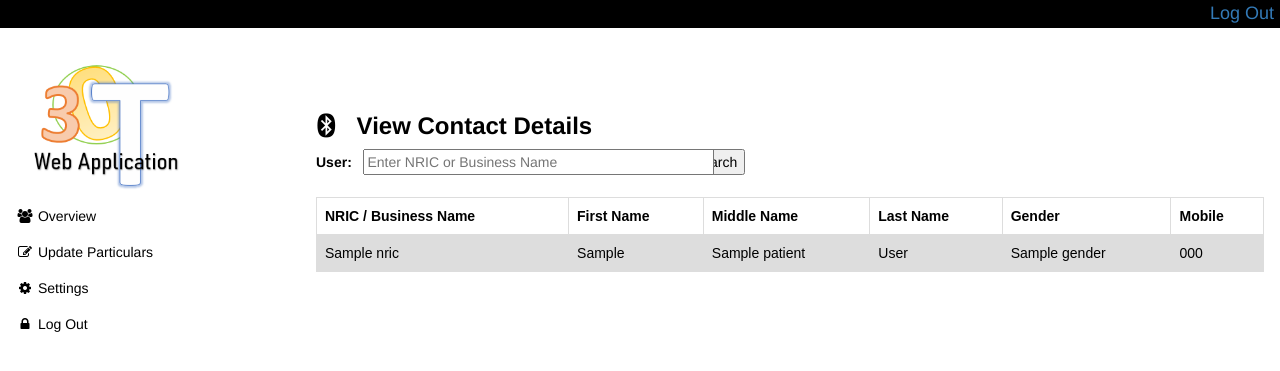
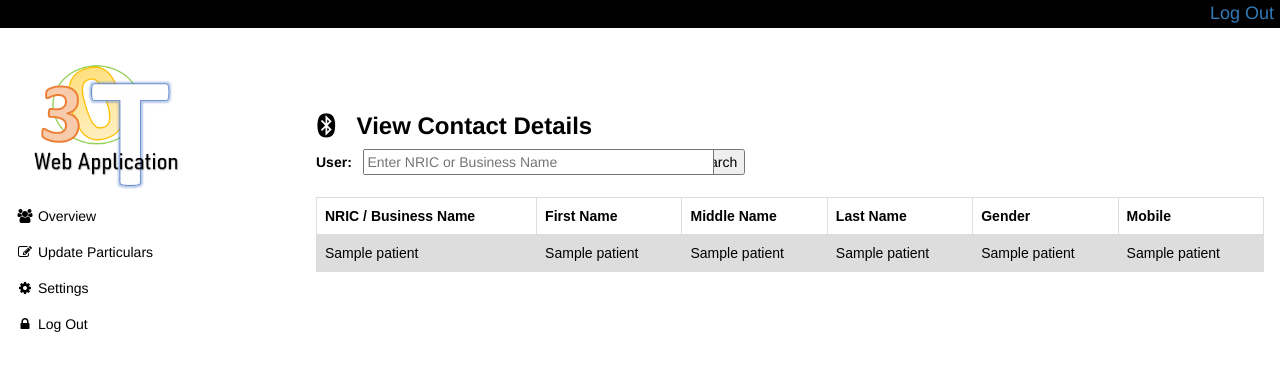
Before and after one commit to clement-koh/Covid-19-Contact-Tracing-Web-Application, a Python web app: template app/templates/healthStaff_viewUserDetails.html in a window 1280 px wide. Shown: the top 371 px of the page. Run offline with Jinja, Linux system fonts and the light colour scheme; the template is opened without the code that fills it: most values are stand-ins (such as "Sample title", 1, 10 or a date in 2020); some libraries are stand-ins or nearby versions.

Commit message:
Updated Template to suit boundary data

```diff
--- a/app/templates/healthStaff_viewUserDetails.html
+++ b/app/templates/healthStaff_viewUserDetails.html
@@ -27,7 +27,7 @@
 		<form action="/view_patient_details" autocomplete="off" method="POST">
 			<label for="user">User: &nbsp;</label>
 			<div class="autocomplete" style="width:302px;">
-				<input id="user" type="text" name="user" size="40" placeholder="Enter NRIC or Business Name" required>
+				<input id="user" type="text" name="user" size="40" placeholder="Enter NRIC or Business Name">
 			</div>
 			&nbsp; &nbsp;
 
@@ -35,6 +35,7 @@
 			<br><br>
 		</form>
 
+		{% if patientDetails %}
 			<table id="records">
 				<tr>
 					<th>NRIC / Business Name</th>
@@ -44,16 +45,15 @@
 					<th>Gender</th>
 					<th>Mobile</th>
 				</tr>
-			{%for patient in patientDetails%}
 				<tr>
-					<td>{{ patient.NRIC }}</td>
-					<td>{{ patient.firstName }}</td>
-					<td>{{ patient.middleName }}</td>
-					<td>{{ patient.lastName }}</td>
-					<td>{{ patient.gender }}</td>
-					<td>{{ patient.mobile }}</td>
+					<td>{{ patientDetails[0] }}</td>
+					<td>{{ patientDetails[1] }}</td>
+					<td>{{ patientDetails[2] }}</td>
+					<td>{{ patientDetails[3] }}</td>
+					<td>{{ patientDetails[4] }}</td>
+					<td>{{ patientDetails[5] }}</td>
 				</tr>
-			{% endfor %}
 			</table>
+		{% endif %}
 	</div>
 {% endblock %}
```
Lines whose indentation alone changed are shown as unchanged.
